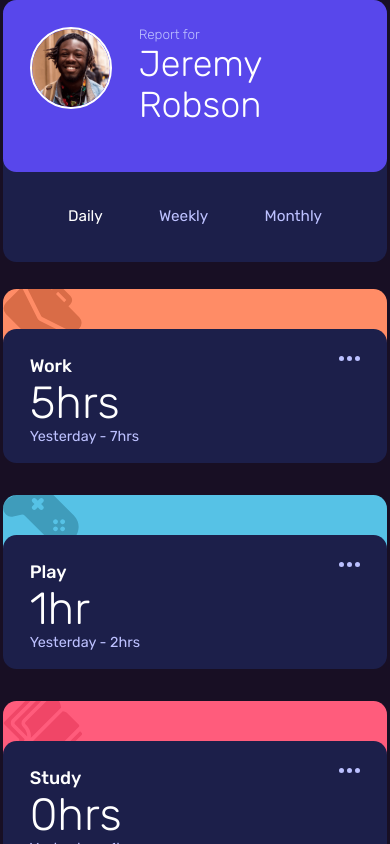
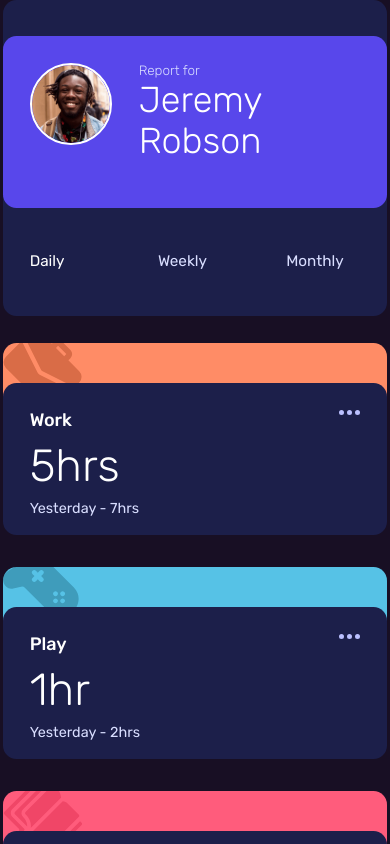
Before and after one commit to aropsta/time-tracking-dashboard-main, a React (Create React App) app: page / in a window 390 px wide. Shown: the top 844 px of the page. Built offline with nearby package versions, Linux system fonts and the light colour scheme.

Commit message:
complete

```diff
--- a/src/components/Card.js
+++ b/src/components/Card.js
@@ -141,21 +141,16 @@ export default class Card extends Component {
         <i className={`div ${this.getClassFromTitle()}`}></i>
         <section className="inner-card">
           <header className="header-section">
-            <h2 className="title" id="head">
-              {this.state.title}
-            </h2>
+            <h2 className="title">{this.state.title}</h2>
 
-            <menu className="menu">
+            <button className="menu" aria-label="open menu">
               <svg width="21" height="5" xmlns="http://www.w3.org/2000/svg">
-                {" "}
                 <path
-                  className="menu"
                   d="M2.5 0a2.5 2.5 0 1 1 0 5 2.5 2.5 0 0 1 0-5Zm8 0a2.5 2.5 0 1 1 0 5 2.5 2.5 0 0 1 0-5Zm8 0a2.5 2.5 0 1 1 0 5 2.5 2.5 0 0 1 0-5Z"
                   fill="#BBC0FF"
-                  fill-rule="evenodd"
-                />
+                  fill-rule="evenodd"></path>
               </svg>
-            </menu>
+            </button>
           </header>
           <p className="time">{`${this.getCurrentHours()}${this.hourString}`}</p>
           <p className="period">
--- a/src/components/Profile.js
+++ b/src/components/Profile.js
@@ -39,12 +39,13 @@ export default class Profile extends Component {
       <main className="profile-container">
         <header className="profile-header">
           <img src="/image-jeremy.png" alt="" className="avatar" />
-          <section role="" className="text">
+          <section className="text">
             <p>Report for</p>
             <h1>Jeremy Robson</h1>
           </section>
         </header>
-        <aside className="time-frame-section">
+        <ul className="time-frame-section">
+          <li>
             <button
               className={this.toggleActiveStyles(0)}
               onClick={() => {
@@ -53,6 +54,8 @@ export default class Profile extends Component {
               }}>
               Daily
             </button>
+          </li>
+          <li>
             <button
               className={this.toggleActiveStyles(1)}
               onClick={() => {
@@ -61,6 +64,8 @@ export default class Profile extends Component {
               }}>
               Weekly
             </button>
+          </li>
+          <li>
             <button
               className={this.toggleActiveStyles(2)}
               onClick={() => {
@@ -69,7 +74,8 @@ export default class Profile extends Component {
               }}>
               Monthly
             </button>
-        </aside>
+          </li>
+        </ul>
       </main>
     );
   }
--- a/src/styles/App.scss
+++ b/src/styles/App.scss
@@ -13,6 +13,7 @@
       margin-bottom: 1.5rem;
     }
     .profile-header {
+      margin-top: 2rem;
       padding: 1.5rem;
       flex-direction: row;
       justify-content: space-between;
@@ -37,6 +38,12 @@
   grid-template-columns: repeat(auto-fill, minmax(12rem, 1fr));
 
   flex: 1 1 100%;
+  @media (max-width: 60rem) {
+    margin-bottom: 2rem;
+    .time {
+      margin-block: 0.5rem;
+    }
+  }
 }
 
 .profile-container {
--- a/src/styles/card.scss
+++ b/src/styles/card.scss
@@ -18,7 +18,14 @@ $margin: -0.75rem;
 
 .menu {
   display: flex;
+  flex-direction: column;
+  &:hover {
+    svg path {
+      fill: white;
+    }
+  }
 }
+
 .inner-card {
   background-color: $dark-blue;
   height: calc(100% - ($height + $margin));
--- a/src/styles/profile.scss
+++ b/src/styles/profile.scss
@@ -39,13 +39,17 @@ h1 {
 .time-frame-section {
   display: flex;
   flex-direction: column;
-  flex: 1 1 10%;
-  grid-gap: 1rem;
+  width: 100%;
   justify-content: flex-end;
-  align-items: flex-start;
-  padding: 0 1.5rem;
   margin-bottom: 2rem;
   font-size: 0.85rem;
+  li {
+    width: 100%;
+    list-style: none;
+  }
+  button {
+    padding: 0.5rem 1.5rem;
+  }
 }
 
 button {
--- a/src/styles/variables.scss
+++ b/src/styles/variables.scss
@@ -16,7 +16,7 @@ $soft-orange: hsl(43, 84%, 65%);
 $very-dark-blue: hsl(266, 43%, 10%);
 $dark-blue: hsl(235, 46%, 20%);
 $desaturated-blue: hsl(235, 45%, 61%);
-$pale-blue: hsl(236, 100%, 87%);
+$pale-blue: #d9deff;
 
 // Typography
 
```
Lines whose indentation alone changed are shown as unchanged.
